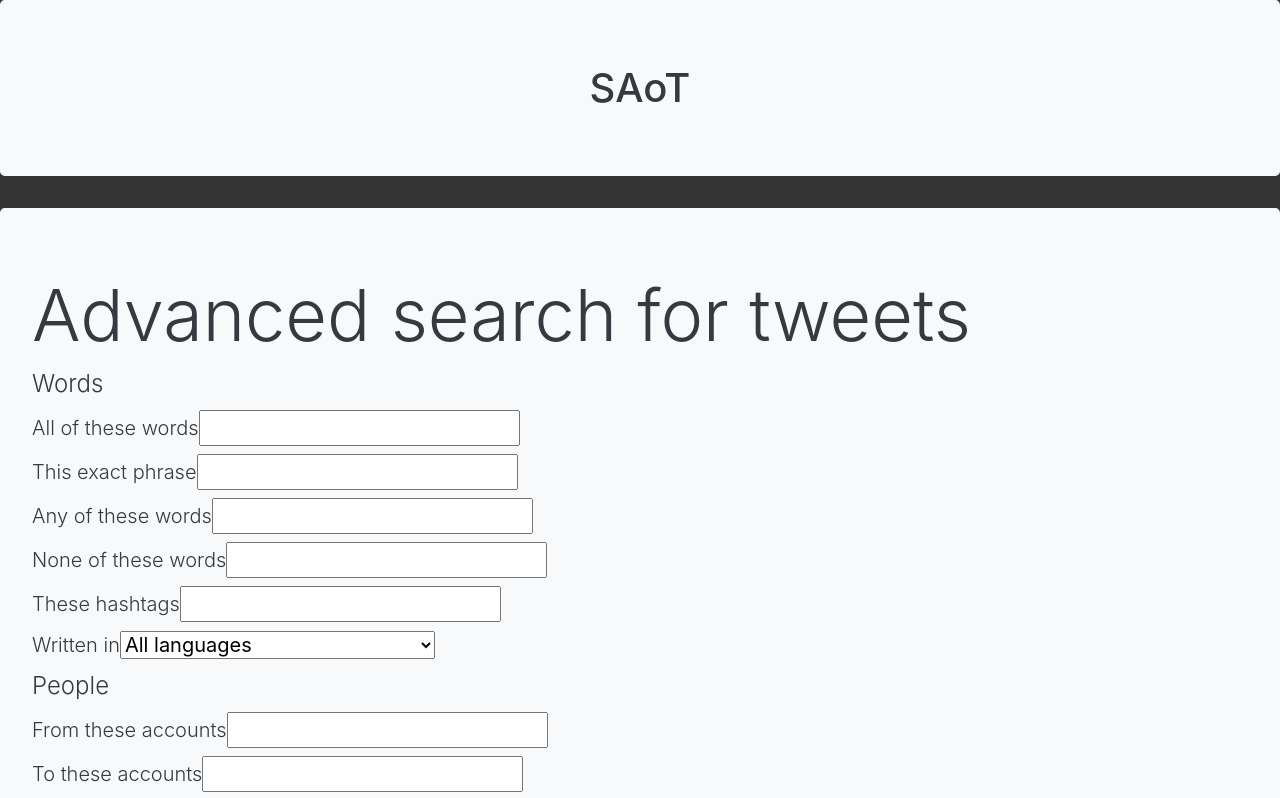
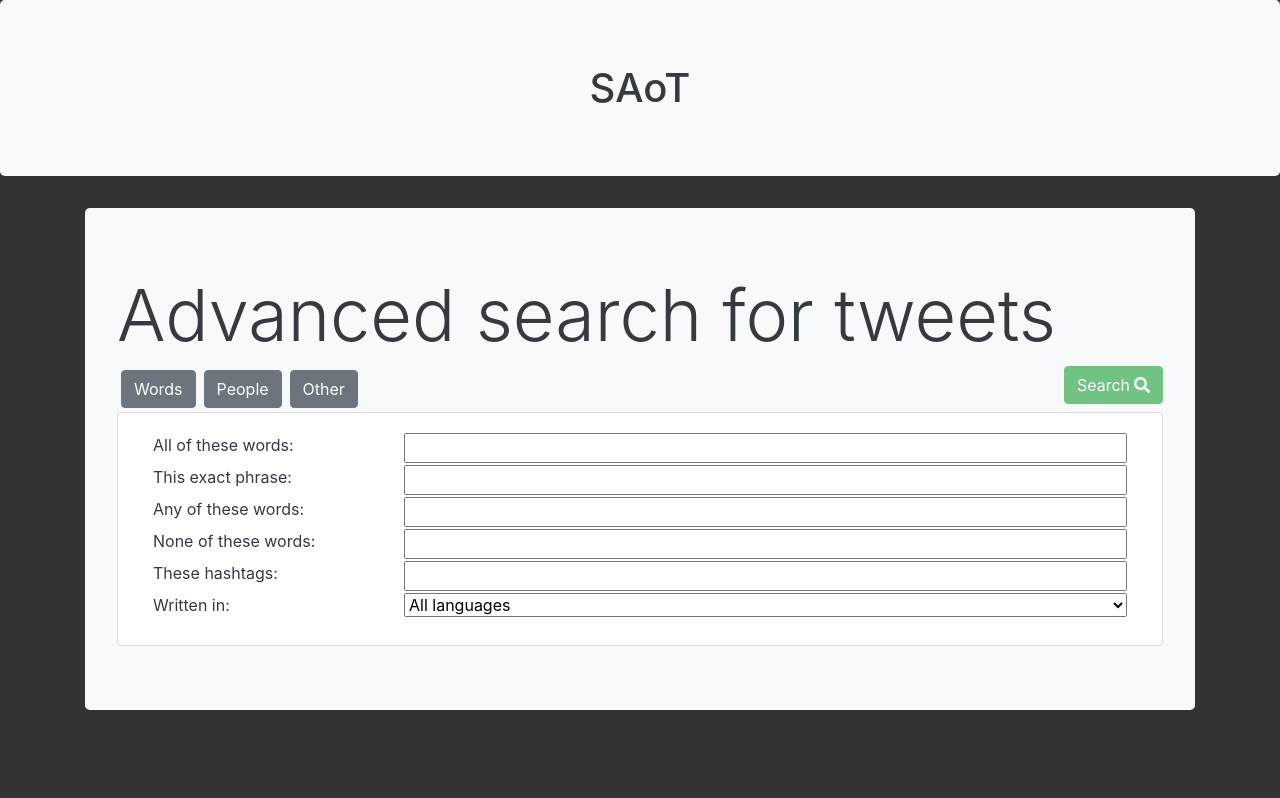
Before and after one commit to zackotterstrom/SAoT, a Vue app: page /search-advanced in a window 1280 px wide. Shown: the top 798 px of the page. Built offline with nearby package versions, Linux system fonts and the light colour scheme.

Commit message:
implemented #36

```diff
--- a/src/views/SearchAdvanced.vue
+++ b/src/views/SearchAdvanced.vue
@@ -1,35 +1,45 @@
 <template lang="pug">
-  b-jumbotron(bg-variant="light" text-variant="dark")
-    template(slot="header") Advanced search for tweets
-    template(slot="lead")
-      form.t1-form.twitter-form
-        fieldset
-          legend
-            span Words
-          .txt
-            label
-              span.td All of these words
-              input(name='ands' type='text' v-model="all_words")
-          .txt
-            label
-              span.td This exact phrase
-              input(name='phrase' type='text' v-model="exact_words")
-          .txt
-            label
-              span.td Any of these words
-              input(name='ors' type='text' v-model="any_words")
-          .txt
-            label
-              span.td None of these words
-              input(name='nots' type='text' v-model="none_words")
-          .txt
-            label
-              span.td These hashtags
-              input(name='tag' type='text' v-model="hashtags")
-          .txt
-            label
-              span.td Written in
-              select(name='lang' v-model="lang")
+  .container
+    b-jumbotron(bg-variant="light" text-variant="dark" header="Advanced search for tweets")
+        form.t1-form.twitter-form(role="searchPanel")
+          b-btn.m-1(v-b-toggle.words) Words
+          b-btn.m-1(v-b-toggle.people) People
+          b-btn.m-1(v-b-toggle.other) Other
+          b-btn.float-right(variant="success" :disabled="query.length == 0" @click="search") Search
+            font-awesome-icon.ml-1(icon="search")
+          b-collapse#words(accordion="search-accordion" role="searchPanel" visible)
+            b-card
+              b-container
+                b-row
+                  b-col(cols="3")
+                    label All of these words:
+                  b-col(cols="9")
+                    input.w-100(name='ands' type='text' v-model="all_words")
+                b-row
+                  b-col(cols="3")
+                    label This exact phrase:
+                  b-col(cols="9")
+                    input.w-100(name='phrase' type='text' v-model="exact_words")
+                b-row
+                  b-col(cols="3")
+                    label Any of these words:
+                  b-col(cols="9")
+                    input.w-100(name='ors' type='text' v-model="any_words")
+                b-row
+                  b-col(cols="3")
+                    label None of these words:
+                  b-col(cols="9")
+                    input.w-100(name='nots' type='text' v-model="none_words")
+                b-row
+                  b-col(cols="3")
+                    label These hashtags:
+                  b-col(cols="9")
+                    input.w-100(name='tag' type='text' v-model="hashtags")
+                b-row
+                  b-col(cols="3")
+                    label Written in:
+                  b-col(cols="9")
+                    select.w-100(name='lang' v-model="lang")
                       option(value='all') All languages
                       option(disabled='disabled') ---
                       option(value='en') English (English)
@@ -93,38 +103,40 @@
                       option(value='ur') Urdu (&#x627;&#x631;&#x62F;&#x648;)
                       option(value='ug') Uyghur (&#x626;&#x6C7;&#x64A;&#x63A;&#x6C7;&#x631;&#x686;&#x6D5;)
                       option(value='vi') Vietnamese (Ti&#x1EBF;ng Vi&#x1EC7;t)
-        fieldset
-          legend
-            span People
-          .txt
-            label.t1-label
-              span.td From these accounts
-              input(name='from' type='text' v-model="from")
-          .txt
-            label.t1-label
-              span.td To these accounts
-              input(name='to' type='text' v-model="to")
-          .txt
-            label.t1-label
-              span.td Mentioning these accounts
-              input(name='ref' type='text' v-model="mention")
-        fieldset
-          legend
-            span Other
-          .txt
-            label.t1-label
-              span.td Tweet count
-              input(type="number" min="1" max="100" v-model="count")
-          .txt
-            label.t1-label
-              span.td Result type
-              select(name='result_type' v-model="result_type")
+          b-collapse#people(accordion="search-accordion" role="searchPanel")
+            b-card
+              b-container
+                b-row
+                  b-col(cols="3")
+                    label From these accounts:
+                  b-col(cols="9")
+                    input.w-100(name='from' type='text' v-model="from")
+                b-row
+                  b-col(cols="3")
+                    label To these accounts:
+                  b-col(cols="9")
+                    input.w-100(name='to' type='text' v-model="to")
+                b-row
+                  b-col(cols="3")
+                    label Mentioning these accounts:
+                  b-col(cols="9")
+                    input.w-100(name='ref' type='text' v-model="mention")
+          b-collapse#other(accordion="search-accordion" role="searchPanel")
+            b-card
+              b-container
+                b-row
+                  b-col(cols="3")
+                    label Tweet count:
+                  b-col(cols="9")
+                    input.w-100(type="number" min="1" max="100" v-model="count")
+                b-row
+                  b-col(cols="3")
+                    label  Result type:
+                  b-col(cols="9")
+                    select.w-100(name='result_type' v-model="result_type")
                       option(value='mixed') Include popular and recent.
                       option(value='recent') Only recent.
                       option(value='popular') Only popular.
-        b-btn(size="sm" variant="success" @click="search") Search
-          font-awesome-icon.ml-1(icon="search")
-        p {{query}}
 </template>
 
 
```
Lines whose indentation alone changed are shown as unchanged.
